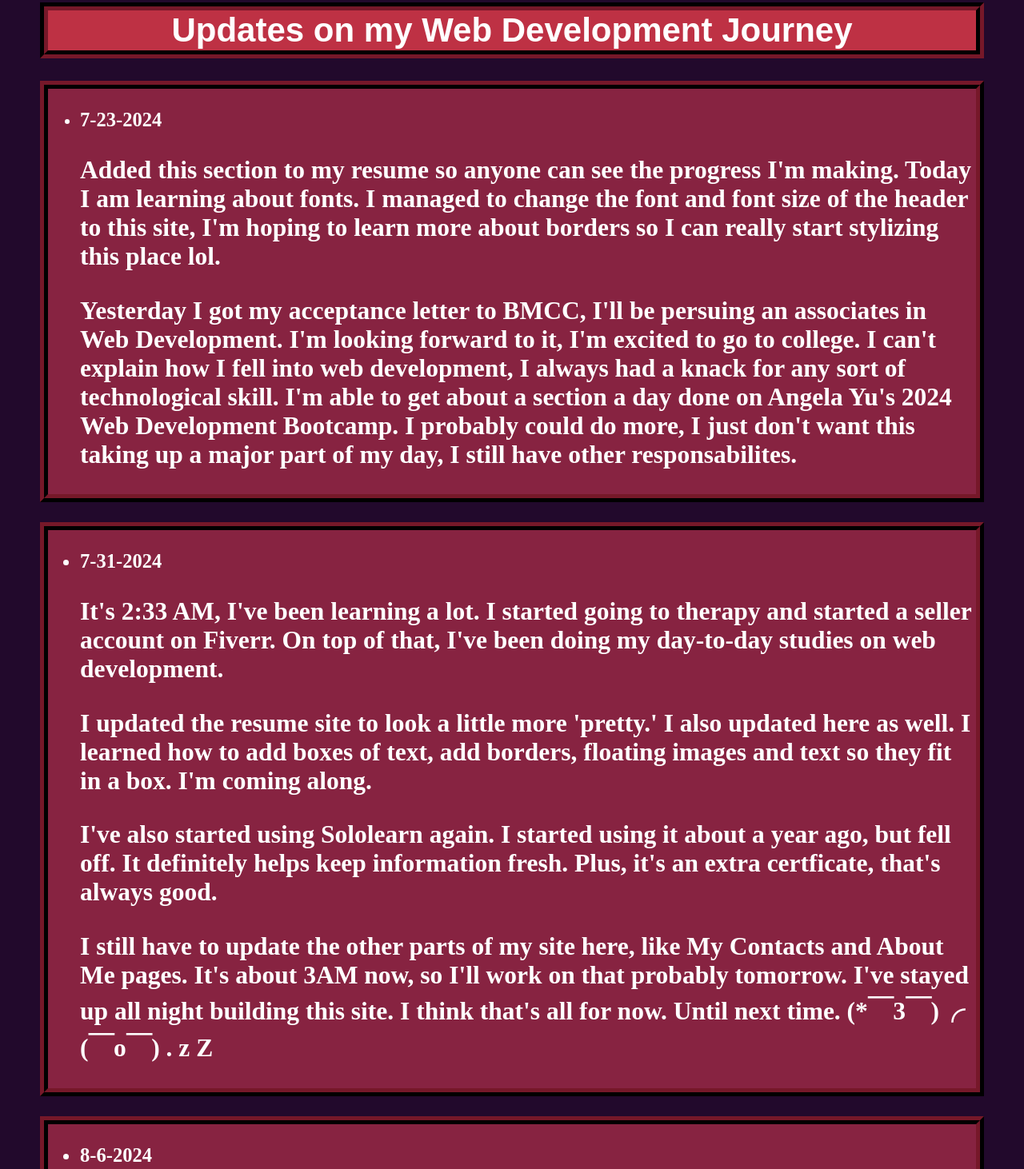
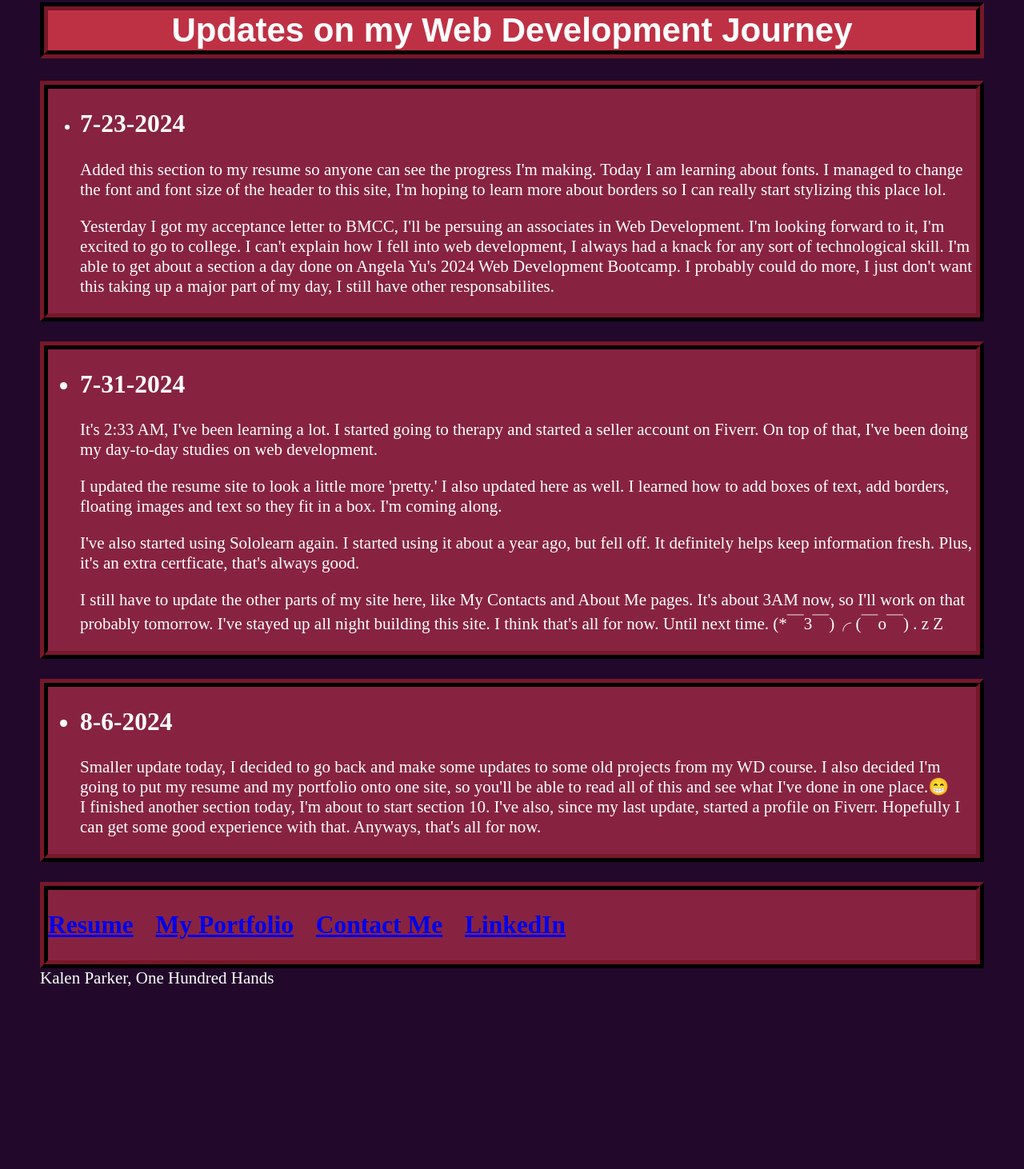
Before and after one commit to 100hands/My-Portfolio-and-Resume, a plain HTML site: page Updates.html in a window 1280 px wide. Shown: the part 75-1537 px from the top of the page at 80% size. After the commit the page ends 1311 px from the top, so only its background shows below. Drawn offline with Linux system fonts and the light colour scheme; a web font is replaced by a local one.

Commit message:
Updates.html

```diff
--- a/Updates.html
+++ b/Updates.html
@@ -9,39 +9,34 @@
     <link rel="preconnect" href="https://fonts.googleapis.com">
     <link rel="preconnect" href="https://fonts.gstatic.com" crossorigin>
     <link href="https://fonts.googleapis.com/css2?family=Ga+Maamli&display=swap" rel="stylesheet">
-    <style>
-
-    </style>
 </head>
 <body>
     <h1 id="header">Updates on my Web Development Journey</h1>
     <div id="update">
         <ul>
-            <li><h3>7-23-2024</h3></li>
-                <h2><p>Added this section to my resume so anyone can see the progress I'm making. Today I am learning about fonts. I managed to change the font and font size of the header to this site, I'm hoping to learn more about borders so I can really start stylizing this place lol.</p>
+            <li><h2>7-23-2024</h2></li>
+                <p>Added this section to my resume so anyone can see the progress I'm making. Today I am learning about fonts. I managed to change the font and font size of the header to this site, I'm hoping to learn more about borders so I can really start stylizing this place lol.</p>
                 <p>Yesterday I got my acceptance letter to BMCC, I'll be persuing an associates in Web Development. I'm looking forward to it, I'm excited to go to college. I can't explain how I fell into web development, I always had a knack for any sort of technological skill. I'm able to get about a section a day done on Angela Yu's 2024 Web Development Bootcamp. I probably could do more, I just don't want this taking up a major part of my day, I still have other responsabilites.</p>
-            </h2>
         </ul>
     </div>
     <br>
     <div id="update">
         <ul>
-            <h3><li>7-31-2024</li></h3>
-            <h2><p>It's 2:33 AM, I've been learning a lot. I started going to therapy and started a seller account on Fiverr. On top of that, I've been doing my day-to-day studies on web development.</p>
+            <h2><li>7-31-2024</li></h2>
+            <p>It's 2:33 AM, I've been learning a lot. I started going to therapy and started a seller account on Fiverr. On top of that, I've been doing my day-to-day studies on web development.</p>
             <p> I updated the resume site to look a little more 'pretty.' I also updated here as well. I learned how to add boxes of text, add borders, floating images and text so they fit in a box. I'm coming along.</p>
             <p>I've also started using Sololearn again. I started using it about a year ago, but fell off. It definitely helps keep information fresh. Plus, it's an extra certficate, that's always good.</p>
-            <p>I still have to update the other parts of my site here, like My Contacts and About Me pages. It's about 3AM now, so I'll work on that probably tomorrow. I've stayed up all night building this site. I think that's all for now. Until next time. (*￣3￣)╭ (￣o￣) . z Z</p></h2>
+            <p>I still have to update the other parts of my site here, like My Contacts and About Me pages. It's about 3AM now, so I'll work on that probably tomorrow. I've stayed up all night building this site. I think that's all for now. Until next time. (*￣3￣)╭ (￣o￣) . z Z</p>
         </ul>
     </div>
     <br>
     <div id="update">
         <ul>
-            <h3><li>8-6-2024</li></h3>
-            <h2><p>Smaller update today, I decided to go back and make some updates to some old projects from my WD course. I also decided I'm going to put my resume and my portfolio onto one site, so you'll be able to read all of this and see what I've done in one place.😁<br>
-            I finished another section today, I'm about to start section 10. I've also, since my last update, started a profile on Fiverr. Hopefully I can get some good experience with that. Anyways, that's all for now.</p></h2>
+            <h2><li>8-6-2024</li></h2>
+            <p>Smaller update today, I decided to go back and make some updates to some old projects from my WD course. I also decided I'm going to put my resume and my portfolio onto one site, so you'll be able to read all of this and see what I've done in one place.😁<br>
+            I finished another section today, I'm about to start section 10. I've also, since my last update, started a profile on Fiverr. Hopefully I can get some good experience with that. Anyways, that's all for now.</p>
         </ul>
     </div>
-
 </body>
 <footer>
     <br>
@@ -53,5 +48,8 @@
             <a href="https://www.linkedin.com/in/kalen-parker-7289641ba/" class="links">LinkedIn</a>
         </h2>
     </div>
-    <h4>Kalen Parker, One Hundred Hands</h4>
+    <div class="credit">
+        Kalen Parker, One Hundred Hands
+    </div>
+
 </footer>
```
